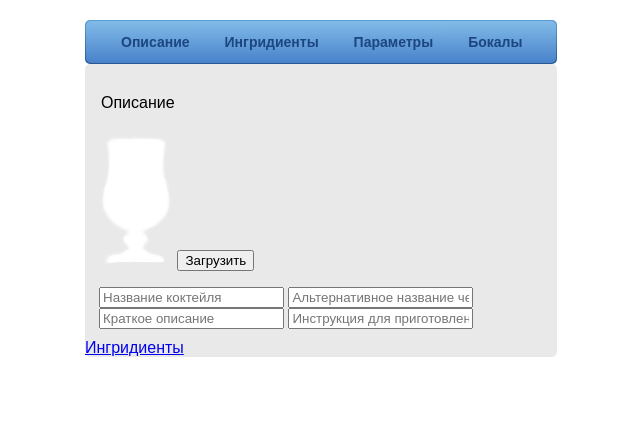
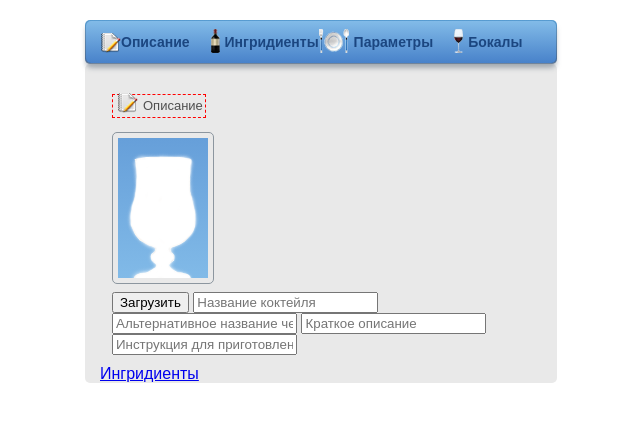
Before and after one commit to Alimaudgik/Ara, a plain HTML site: page index.html in a window 1280 px wide. Shown: the whole page, without its empty margins (320-960 px from the left). Drawn offline with Linux system fonts and the light colour scheme.

Commit message:
continue

```diff
--- a/index.html
+++ b/index.html
@@ -9,26 +9,26 @@
         <header>
         <nav class="menu">
             <ul class="menu-list">
-                <li><a class="menu-list-item current" href="index.html">Описание</a></li>
-                <li><a class="menu-list-item" href="ingredient.html">Ингридиенты</a></li>
-                <li><a class="menu-list-item" href="param.html">Параметры</a></li>
-                <li><a class="menu-list-item" href="glass.html">Бокалы</a></li>
+                <li><a class="menu-list-item main current" href="index.html">Описание</a></li>
+                <li><a class="menu-list-item ingred" href="ingredient.html">Ингридиенты</a></li>
+                <li><a class="menu-list-item param" href="param.html">Параметры</a></li>
+                <li><a class="menu-list-item glusses" href="glass.html">Бокалы</a></li>
             </ul>
         </nav>
         </header>
         <main class="container">
             <fieldset class="form-block">
                 <legend>Описание</legend>
-                <form>
-                    <p>
-                        <img src="Img/glass-1.png" alt="glass-1" width="74" height="131">
-                        <button type="submit">Загрузить</button>
+                <form class="form-area">
+                    <p class="image">
+
 <!--input type="image" src="Img/glass-1.png" alt="glass-1" width="74" height="131"><button type="submit">Загрузить</button>-->
                     </p>
-                    <label for="name"></label><input type="text" id="name" placeholder="Название коктейля">
-                    <label for="altername"></label><input type="text" id="altername" placeholder="Альтернативное название через запятую">
-                    <label for="about"></label><input type="text" id="about" placeholder="Краткое описание">
-                    <label for="instraction"></label><input type="text" id="instraction" placeholder="Инструкция для приготовления">
+                    <button type="submit">Загрузить</button>
+                    <label class="name" for="name"></label><input type="text" id="name" placeholder="Название коктейля">
+                    <label class="altername" for="altername"></label><input type="text" id="altername" placeholder="Альтернативное название через запятую">
+                    <label class="about" for="about"></label><input type="text" id="about" placeholder="Краткое описание">
+                    <label class="instraction" for="instraction"></label><input type="text" id="instraction" placeholder="Инструкция для приготовления">
                 </form>
             </fieldset>
             <a href="ingredient.html">Ингридиенты</a>
--- a/styles.css
+++ b/styles.css
@@ -2,6 +2,9 @@
     font-family: Arial, Helvetica, sans-serif;
     width: 470px;
     margin: 20px auto;
+
+}
+header {
 
 }
 .menu {
@@ -10,6 +13,7 @@
     padding: 1px;
     background-image: linear-gradient(to bottom, #589dd2 0%, #295691 100%);
     border-radius: 5px;
+
 }
 .menu-list {
     display: flex;
@@ -20,6 +24,9 @@
     line-height: 22px;
     background-image: linear-gradient(to bottom, #82bbe8 0%, #4882ca 100%);
     border-radius: 5px;
+    box-shadow: 0 5px 5px 0 rgba(140, 150, 159, 0.75);
+    z-index: 1;
+    position: relative;
 }
 
 
@@ -30,19 +37,86 @@
     text-decoration: none;
     display: inline-block;
     position: relative;
-
     text-align: center;
     color: #1b4680;
     font-weight: bold;
 }
+.menu-list-item::before {
+    content: '';
+    position: absolute;
+    bottom: 10px;
+    background-repeat: no-repeat;
+}
+.main::before {
+    background-image: url("Img/notepad.png");
+    width: 20px;
+    height: 20px;
+    left: 15px;
+}
+.ingred::before {
+    background-image: url("Img/bottle.png");
+    width: 9px;
+    height: 24px;
+    left: 21px;
+}
+.param::before {
+    background-image: url("Img/plate.png");
+    width: 30px;
+    height: 24px;
+    left: 0;
+}
+.glusses::before {
+    background-image: url("Img/goblet.png");
+    width: 9px;
+    height: 24px;
+    left: 21px;
+}
+
 .container {
-    width: 472px;
+    width: 442px;
     border-radius: 5px;
     background-color: #e9e9e9;
     margin: 0;
-    padding-top: 30px;
+    padding: 30px 15px 0;
+
 }
 .container .form-block {
-
     border: none;
+    margin: 0;
 }
+legend {
+    font-size: 13px;
+    line-height: 22px;
+    padding-left: 30px;
+    position: relative;
+    margin-bottom: 8px;
+    color: #505050;
+    border: 1px dashed #f00;
+}
+legend::before {
+    content: '';
+    position: absolute;
+    left: 5px;
+    top: -2px;
+    background-image: url("Img/notepad.png");
+    background-repeat: no-repeat;
+    width: 20px;
+    height: 20px;
+}
+.form-area .image {
+    width: 100px;
+    margin: 0 0 8px 0;
+    padding: 5px;
+    border-radius: 5px;
+    border: 1px solid #8c969f;
+    background-image:
+        url('Img/glass-1.png'),
+        linear-gradient(to bottom, #659ed9, #82bbe8);
+    background-position: center bottom;
+    background-repeat: no-repeat;
+    background-clip: content-box;
+    background-color: #ffffff;
+    width: 90px;
+    min-height: 140px;
+    align: center;
+}
```
Also changed, not shown: Img/bottle.png (added), Img/goblet.png (added), Img/notepad.png (added), Img/plate.png (added).
